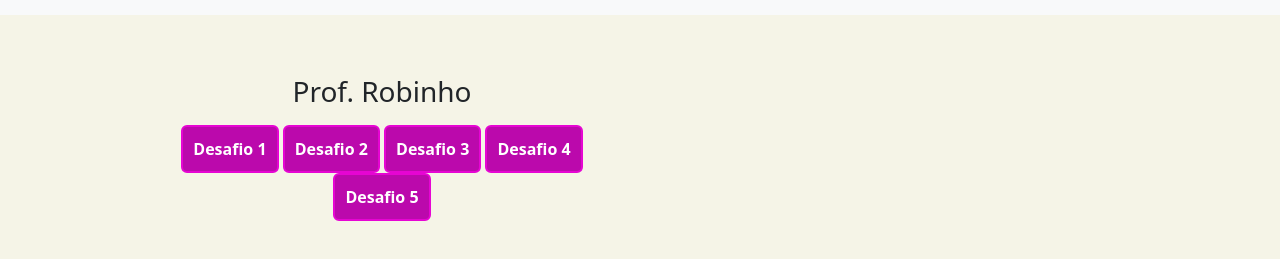
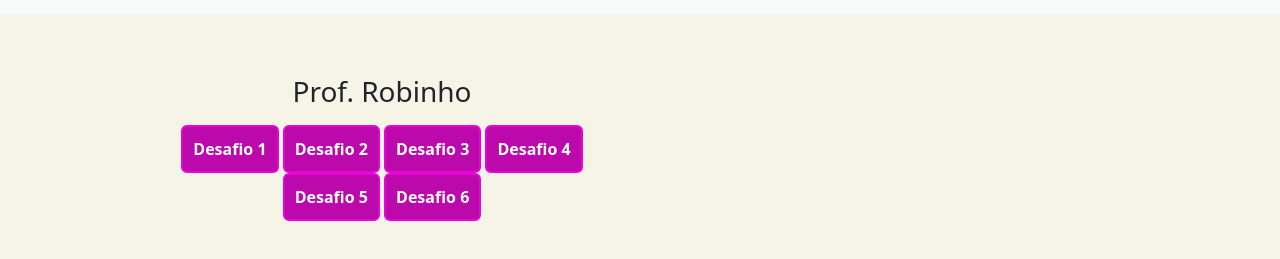
Before and after one commit to lc22052008/Principal, a plain HTML site: page index.html in a window 1280 px wide. Shown: the part 85-344 px from the top of the page. Drawn offline with nearby package versions, Linux system fonts and the light colour scheme.

Commit message:
Update index.html

```diff
--- a/index.html
+++ b/index.html
@@ -48,6 +48,8 @@
                             <a href="https://lc22052008.github.io/lucas/bootstrap.html" class="btn btn-info link-a-1">Desafio 3</a>
                             <a href="https://lc22052008.github.io/Acess-rioss/produtos" class="btn btn-info link-a-1">Desafio 4</a>
                             <a href="https://lc22052008.github.io/Acess-rios/inicios.html" class="btn btn-info link-a-1">Desafio 5</a>
+                            <a href="https://lc22052008.github.io/AULA.05/aula05.html" class="btn btn-info link-a-1">Desafio 6</a>
+
 
 
                         </section>
```
